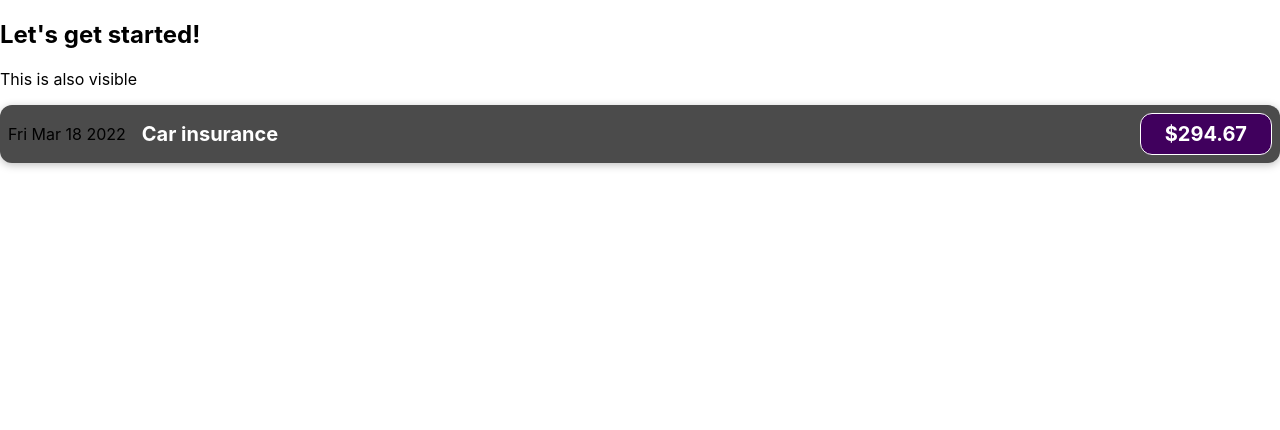
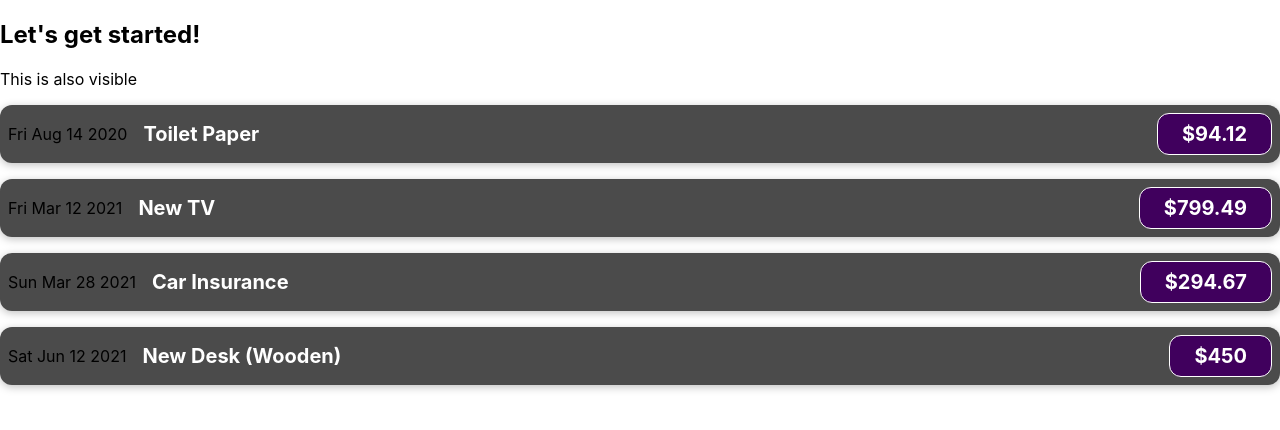
Before and after one commit to genSouza/react-course, a React (Create React App) app in the folder react-complete-guide/: page / in a window 1280 px wide. Shown: the top 430 px of the page. Built offline with nearby package versions, Linux system fonts and the light colour scheme.

Commit message:
Lesson 37
Passing Data via "props"

```diff
--- a/react-complete-guide/src/App.js
+++ b/react-complete-guide/src/App.js
@@ -1,11 +1,51 @@
 import ExpenseItemComponent from "./components/ExpenseItem.component";
 
 function App() {
+  const expenses = [
+    {
+      id: "e1",
+      title: "Toilet Paper",
+      amount: 94.12,
+      date: new Date(2020, 7, 14),
+    },
+    { id: "e2", title: "New TV", amount: 799.49, date: new Date(2021, 2, 12) },
+    {
+      id: "e3",
+      title: "Car Insurance",
+      amount: 294.67,
+      date: new Date(2021, 2, 28),
+    },
+    {
+      id: "e4",
+      title: "New Desk (Wooden)",
+      amount: 450,
+      date: new Date(2021, 5, 12),
+    },
+  ];
   return (
     <div>
       <h2>Let's get started!</h2>
       <p>This is also visible</p>
-      <ExpenseItemComponent></ExpenseItemComponent>
+      <ExpenseItemComponent
+        title={expenses[0].title}
+        amount={expenses[0].amount}
+        date={expenses[0].date}
+      ></ExpenseItemComponent>
+      <ExpenseItemComponent
+        title={expenses[1].title}
+        amount={expenses[1].amount}
+        date={expenses[1].date}
+      ></ExpenseItemComponent>
+      <ExpenseItemComponent
+        title={expenses[2].title}
+        amount={expenses[2].amount}
+        date={expenses[2].date}
+      ></ExpenseItemComponent>
+      <ExpenseItemComponent
+        title={expenses[3].title}
+        amount={expenses[3].amount}
+        date={expenses[3].date}
+      ></ExpenseItemComponent>
     </div>
   );
 }
--- a/react-complete-guide/src/components/ExpenseItem.component.js
+++ b/react-complete-guide/src/components/ExpenseItem.component.js
@@ -1,15 +1,12 @@
 import "./ExpenseItem.css";
-function ExpenseItemComponent() {
-  const expenseDate = new Date(2022, 2, 18);
-  const expenseTitle = "Car insurance";
-  const expenseAmount = 294.67;
 
+function ExpenseItemComponent(props) {
   return (
     <div className="expense-item">
-      <div>{expenseDate.toDateString()}</div>
+      <div>{props.date.toDateString()}</div>
       <div className="expense-item__description">
-        <h2>{expenseTitle}</h2>
-        <div className="expense-item__price">${expenseAmount}</div>
+        <h2>{props.title}</h2>
+        <div className="expense-item__price">${props.amount}</div>
       </div>
     </div>
   );
--- /dev/null
+++ b/react-complete-guide/tslint.json
@@ -0,0 +1,5 @@
+{
+    "rules": {
+      "quotemark": [true, "single", "avoid-escape"]
+    }
+  }
```
